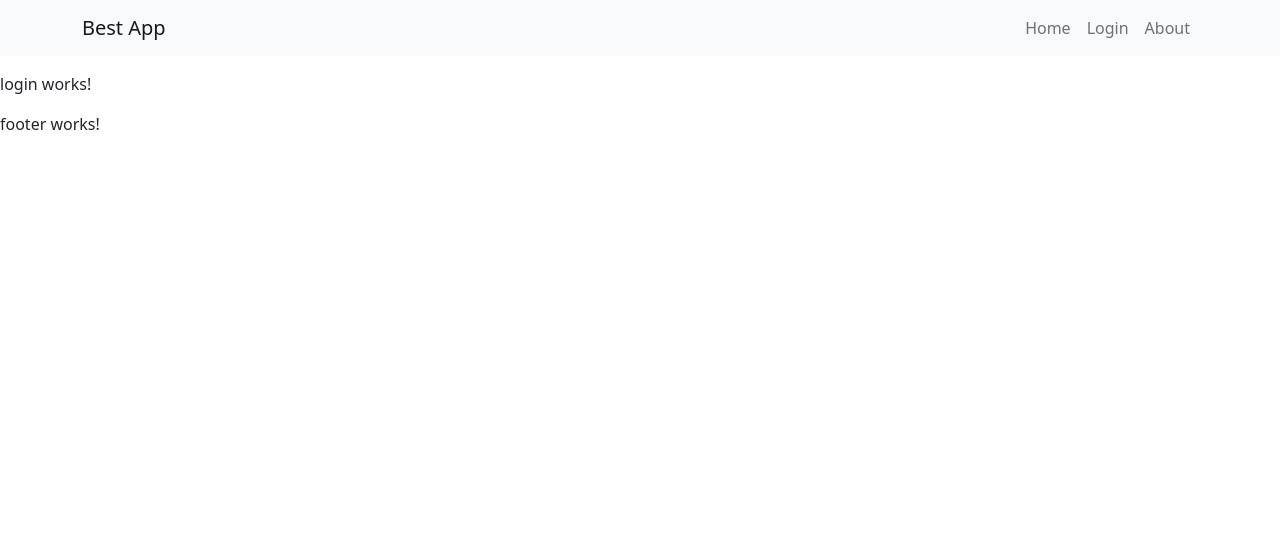
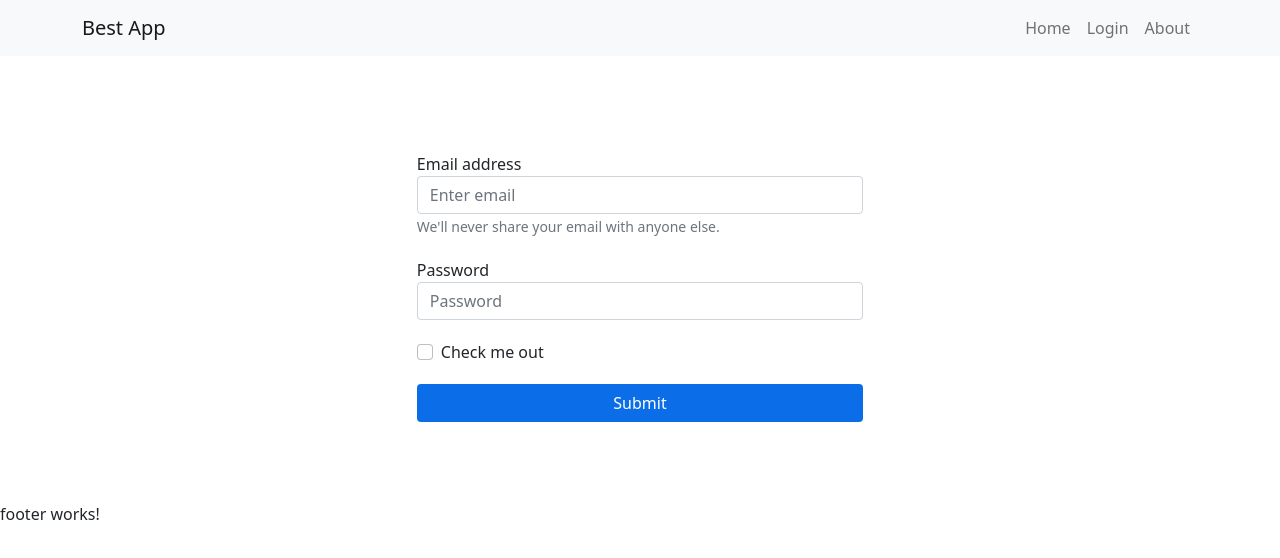
Before and after one commit to kon9397/Angular-Application, an Angular app: page /login in a window 1280 px wide. Shown: the top 558 px of the page. Built offline with nearby package versions, Linux system fonts and the light colour scheme.

Commit message:
create login form

```diff
--- a/angular.json
+++ b/angular.json
@@ -28,6 +28,11 @@
             "styles": [
               "src/styles.scss"
             ],
+            "stylePreprocessorOptions": {
+                "includePaths": [
+                  "./src"
+                ]
+              },
             "scripts": []
           },
           "configurations": {
--- a/src/app/login/login.component.html
+++ b/src/app/login/login.component.html
@@ -1 +1,18 @@
-<p>login works!</p>
+<div class="container">
+    <form>
+        <div class="form-group">
+          <label for="exampleInputEmail1">Email address</label>
+          <input type="email" class="form-control" id="exampleInputEmail1" aria-describedby="emailHelp" placeholder="Enter email">
+          <small id="emailHelp" class="form-text text-muted">We'll never share your email with anyone else.</small>
+        </div>
+        <div class="form-group">
+          <label for="exampleInputPassword1">Password</label>
+          <input type="password" class="form-control" id="exampleInputPassword1" placeholder="Password">
+        </div>
+        <div class="form-group form-check">
+          <input type="checkbox" class="form-check-input" id="exampleCheck1">
+          <label class="form-check-label" for="exampleCheck1">Check me out</label>
+        </div>
+        <button type="submit" class="btn">Submit</button>
+    </form>
+</div>
--- a/src/app/login/login.component.scss
+++ b/src/app/login/login.component.scss
@@ -0,0 +1,25 @@
+@import 'variables.scss';
+
+form {
+    width: 40%;
+    margin: 0 auto;
+    padding: 80px 0;
+
+    .form-group {
+        margin-bottom: 20px;
+
+        &:last-child {
+            margin-bottom: 0;
+        }
+    }
+
+    .btn {
+        width: 100%;
+        background-color: $primaryColor;
+        color: $whiteColor;
+
+        &:hover {
+            background-color: $primaryColorDarken;
+        }
+    }
+}
--- /dev/null
+++ b/src/variables.scss
@@ -0,0 +1,4 @@
+$primaryColor: #0b6ee8;
+$primaryColorDarken: #07438c;
+$blackColor: #000;
+$whiteColor: #fff;
```
